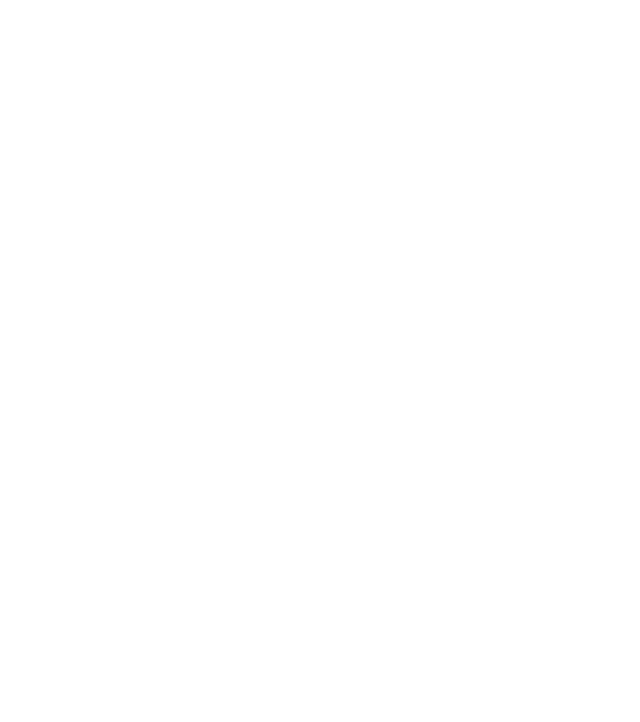
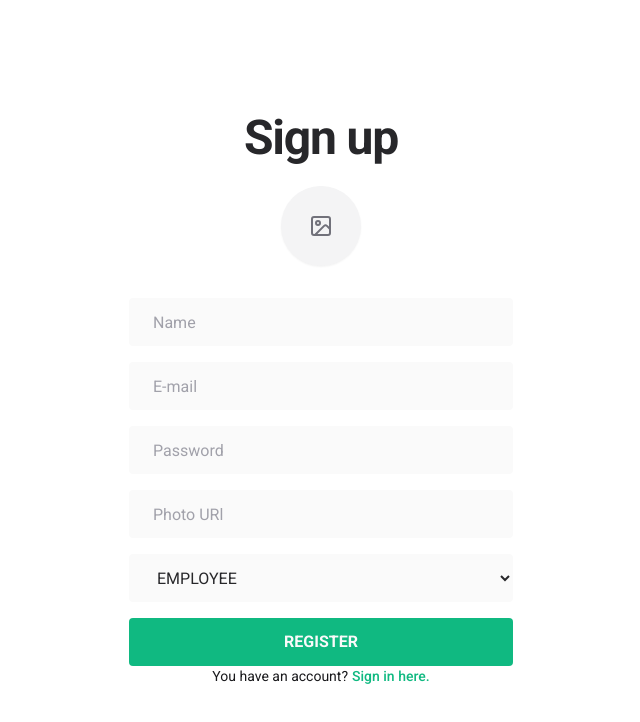
Before and after one commit to evandersondev/user-manager-web, a Vue app: page /register in a window 1280 px wide. Before the commit this address had no page. Shown: the top 722 px of the page, without its empty margins (319-959 px from the left). Built offline with nearby package versions, Linux system fonts and the light colour scheme.

Commit message:
create register view

```diff
--- a/src/views/Login.vue
+++ b/src/views/Login.vue
@@ -1,5 +1,5 @@
 <script setup lang="ts">
-import { useRouter, useRoute } from 'vue-router'
+import { useRouter } from 'vue-router'
 
 const router = useRouter()
 
@@ -9,8 +9,8 @@
 </script>
 
 <template>
-  <div class="h-screen w-full flex flex-col space-y-8 justify-center items-center">
-    <div class="flex flex-col items-center gap-2">
+  <div class="h-screen w-full flex flex-col justify-center items-center">
+    <div class="flex flex-col items-center gap-2 mb-8">
       <h1 class="text-5xl font-bold tracking-tight text-zinc-800">Sign in</h1>
       <h3 class="text-zinc-500 text-xl">Hello, Welcome back!</h3>
     </div>
@@ -23,5 +23,9 @@
         class="h-12 w-full rounded bg-emerald-500 text-zinc-50 font-semibold outline-0 focus:ring-2 focus:ring-emerald-500"
         type="submit">ENTER</button>
     </form>
+    <div class="flex gap-1 text-sm">
+      <p>Don't have an account?</p>
+      <router-link class="text-emerald-500 font-medium" to="/register">Register here.</router-link>
+    </div>
   </div>
 </template>
--- /dev/null
+++ b/src/views/Register.vue
@@ -0,0 +1,59 @@
+<script setup lang="ts">
+import { reactive } from 'vue'
+import { Image } from 'lucide-vue-next'
+import { useRouter } from 'vue-router'
+
+const router = useRouter()
+
+const newUser = reactive({
+  photoUrl: '',
+  role: 'employee'
+})
+
+function hanldeRegisterSubmit() {
+  console.log(newUser)
+  router.push({ path: '/home' })
+}
+</script>
+
+<template>
+  <div class="h-screen w-full flex flex-col justify-center items-center">
+    <div class="flex flex-col items-center gap-2 mb-8">
+      <h1 class="text-5xl font-bold tracking-tight text-zinc-800 mb-4">Sign up</h1>
+      <div class="h-20 w-20 rounded-full shadow-sm overflow-hidden bg-zinc-100 flex items-center justify-center">
+        <img v-if="newUser.photoUrl" class="h-full w-full object-cover" :src="newUser.photoUrl" />
+        <Image v-else class="text-zinc-500 text-xl" />
+      </div>
+
+    </div>
+    <form @submit.prevent="hanldeRegisterSubmit" class="flex flex-col gap-4 w-full max-w-sm">
+
+      <input v-model="newUser.name" placeholder="Name"
+        class="h-12 w-full rounded px-6 text-zinc-800 placeholder:text-zinc-400 bg-zinc-50 outline-0 focus:ring-2 focus:ring-emerald-500" />
+
+      <input v-model="newUser.email" type="email" placeholder="E-mail"
+        class="h-12 w-full rounded px-6 text-zinc-800 placeholder:text-zinc-400 bg-zinc-50 outline-0 focus:ring-2 focus:ring-emerald-500" />
+
+      <input v-model="newUser.password" type="password" placeholder="Password"
+        class="h-12 w-full rounded px-6 text-zinc-800 placeholder:text-zinc-400 bg-zinc-50 outline-0 focus:ring-2 focus:ring-emerald-500" />
+
+      <input v-model="newUser.photoUrl" placeholder="Photo URl"
+        class="h-12 w-full rounded px-6 text-zinc-800 placeholder:text-zinc-400 bg-zinc-50 outline-0 focus:ring-2 focus:ring-emerald-500" />
+
+      <select v-model="newUser.role" placeholder="Role"
+        class="h-12 w-full rounded px-6 text-zinc-800 placeholder:text-zinc-400 bg-zinc-50 outline-0 focus:ring-2 focus:ring-emerald-500">
+        <option selected="employee" value="employee">EMPLOYEE</option>
+        <option value="admin">ADMIN</option>
+        <option value="owner">OWNER</option>
+      </select>
+
+      <button
+        class="h-12 w-full rounded bg-emerald-500 text-zinc-50 font-semibold outline-0 focus:ring-2 focus:ring-emerald-500"
+        type="submit">REGISTER</button>
+    </form>
+    <div class="flex gap-1 text-sm">
+      <p>You have an account?</p>
+      <router-link class="text-emerald-500 font-medium" to="/">Sign in here.</router-link>
+    </div>
+  </div>
+</template>
```
Also changed, not shown: src/router.ts (+7 -0 lines).
